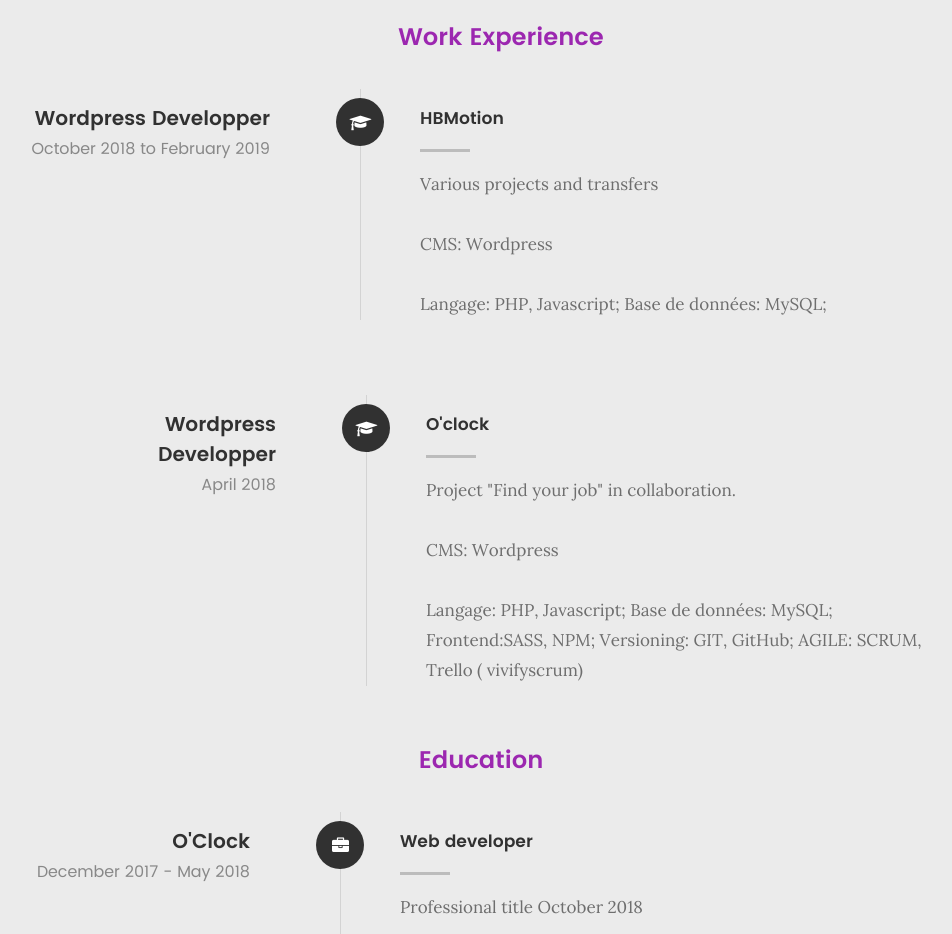
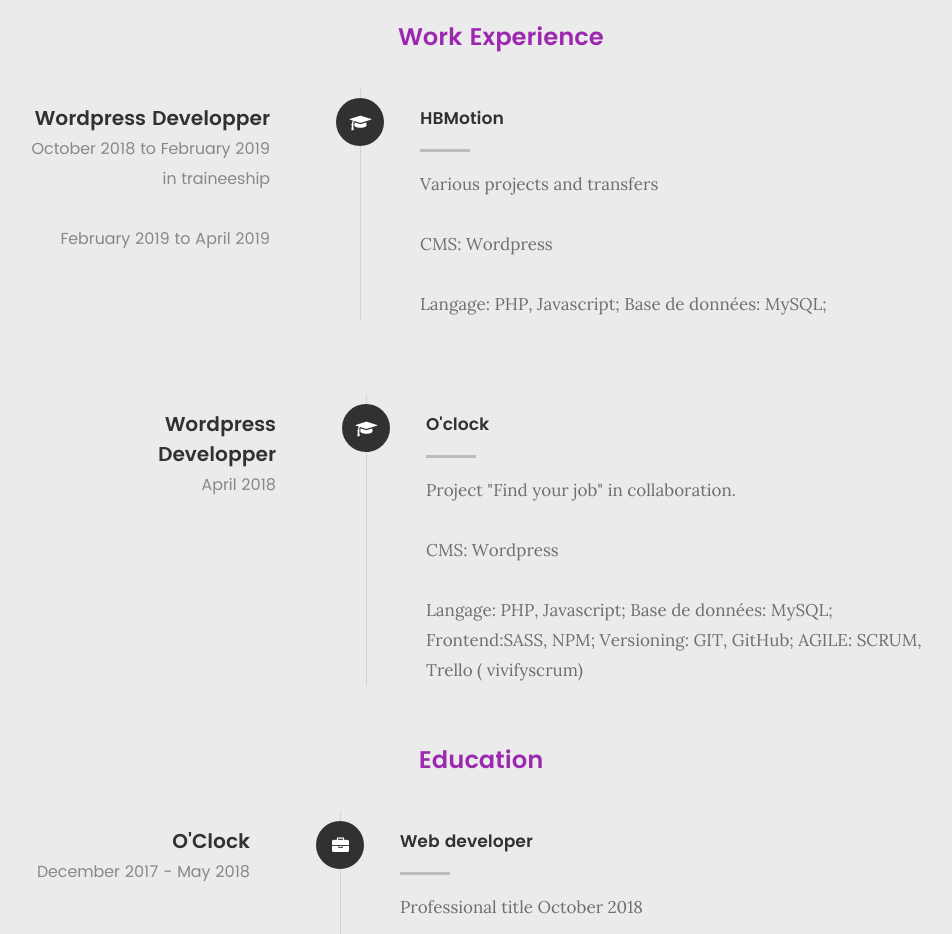
Before and after one commit to Elylou/Portefolio, a plain HTML site: page index.html in a window 1280 px wide. Shown: the part 2280-3214 px from the top of the page, without its empty margins (139-1091 px from the left). Drawn offline with Linux system fonts and the light colour scheme; files whose address does not match are found by name.

Commit message:
Update index.html

```diff
--- a/index.html
+++ b/index.html
@@ -184,7 +184,7 @@
    	<div class="row button-section">
    		<div class="col-twelve">
    			<a href="#contact" title="Hire Me" class="button stroke smoothscroll">Hire Me</a>
-   			<a href="docs/audrey-stammler.pdf" title="Download CV" class="button button-primary">Download CV</a>
+   			<a href="docs/audrey-stammler-dev.pdf" title="Download CV" class="button button-primary">Download CV</a>
    		</div>
    	</div>
 
@@ -223,7 +223,9 @@
 
 	   				<div class="timeline-header">
 	   					<h3>Wordpress Developper</h3>
-	   					<p>October 2018 to February 2019 </p>
+	   					<p>October 2018 to February 2019 in
+							traineeship </p>
+						<p>February  2019 to April 2019</p>
 	   				</div>
 
 	   				<div class="timeline-content">
```
